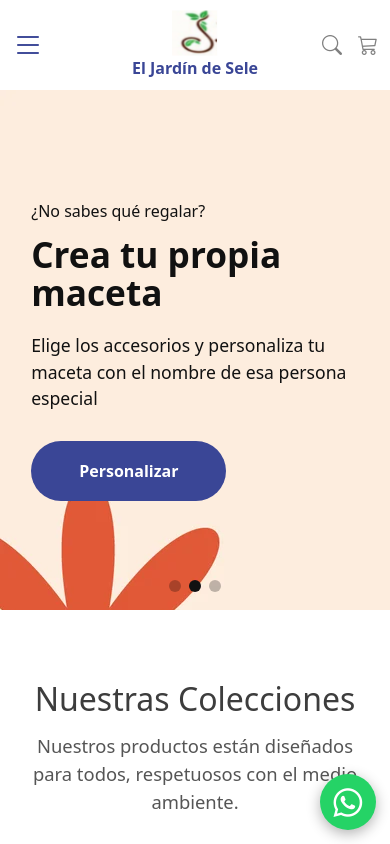
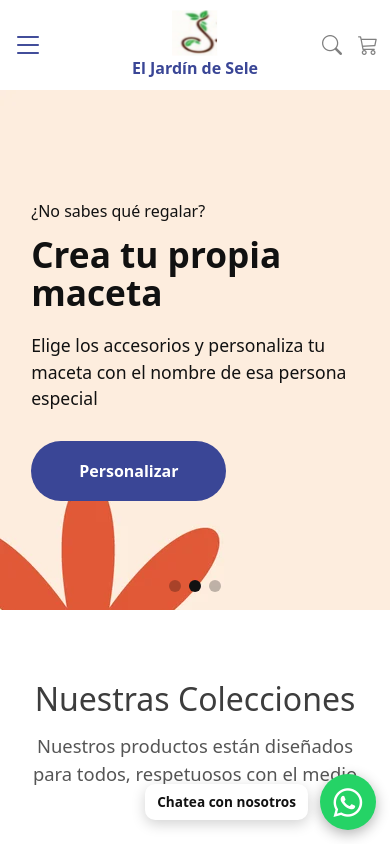
Before and after one commit to danielSan777/E-commerce, an Angular app: page /catalogo in a window 390 px wide. Shown: the top 844 px of the page. Built offline with nearby package versions, Linux system fonts and the light colour scheme.

Commit message:
se vea texto wasap en celulares

```diff
--- a/src/app/core/layout/main-layout/main-layout/main-layout.css
+++ b/src/app/core/layout/main-layout/main-layout/main-layout.css
@@ -44,7 +44,8 @@
 /* Celular: solo el círculo verde, sin el texto */
 @media (max-width: 575.98px) {
     .whatsapp-texto {
-        display: none;
+        font-size: 0.85rem;
+        padding: 8px 12px;
     }
 
     .whatsapp-icono {
```
